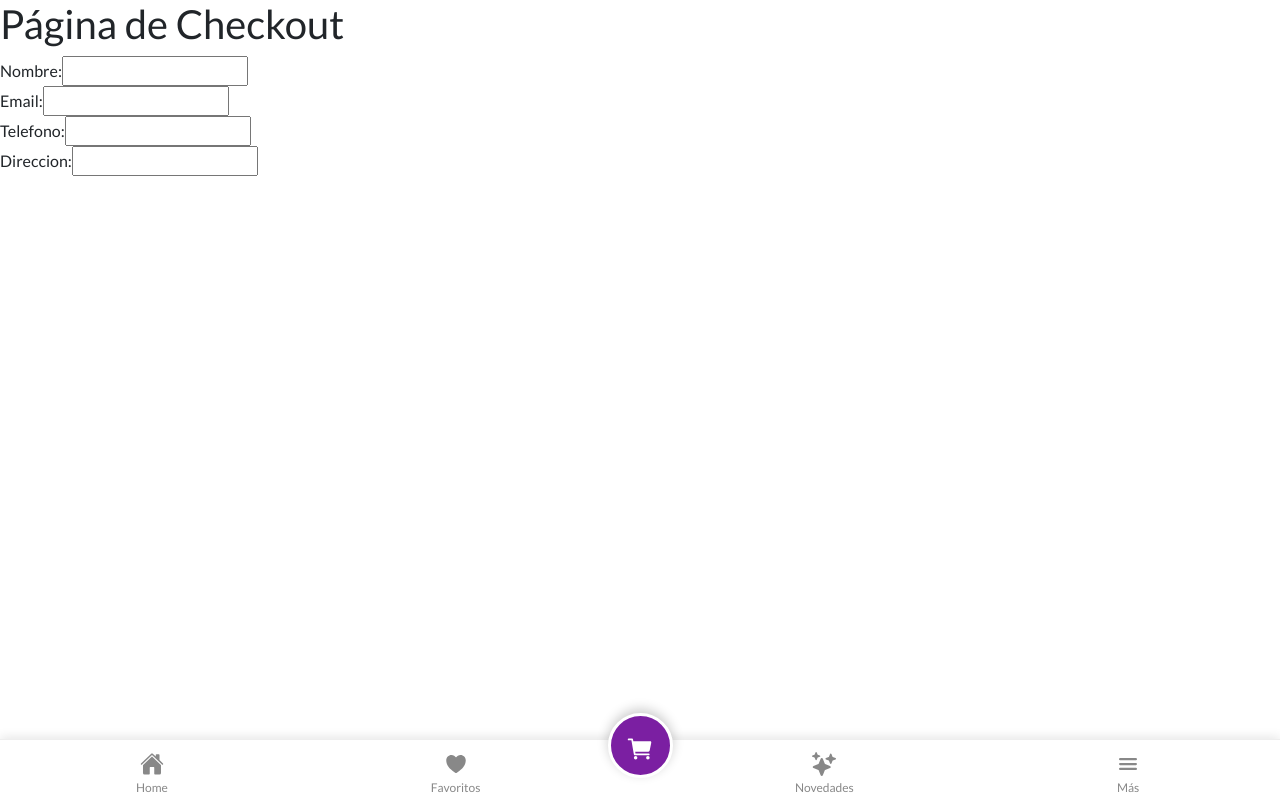
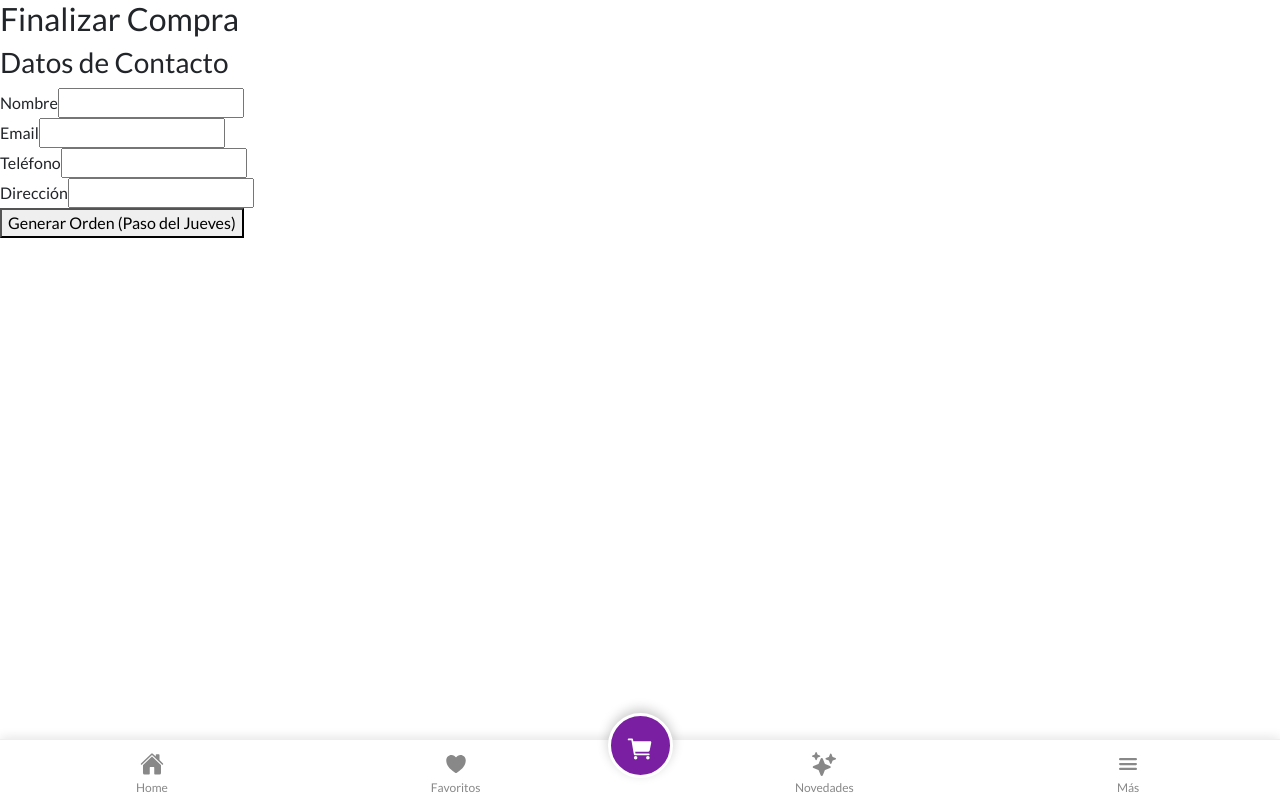
Before and after one commit to joajose8209/proyecto-e-commerce, a React (Vite) app: page /checkout in a window 1280 px wide. Built offline with nearby package versions, Linux system fonts and the light colour scheme.

Commit message:
Sprint 12 - Tarea 2: Manejo de estado en formulario checkout

```diff
--- a/src/pages/CheckoutPage.jsx
+++ b/src/pages/CheckoutPage.jsx
@@ -1,29 +1,79 @@
-import React from 'react';
+import React, { useState } from 'react';
 
-const CheckoutPage = () => {
+
+function CheckoutPage() {
+  const [formData, setFormData] = useState({
+    nombre: '',
+    email: '',
+    telefono: '',
+    direccion: ''
+  });
+
+  const handleChange = (e) => {
+    const { name, value } = e.target;
+    setFormData((prevData) => ({
+      ...prevData,
+      [name]: value
+    }));
+  };
+
   return (
-<div>
-<h1>Página de Checkout</h1>
-<form>
-<div>
-<label htmlFor='nombre'>Nombre:</label>
-<input type="text" id='nombre' name='nombre' />
+    <div className="checkout-container">
+      <h2>Finalizar Compra</h2>
+
+      <form className="checkout-form">
+        <h3>Datos de Contacto</h3>
+
+        <div className="form-group">
+          <label htmlFor="nombre">Nombre</label>
+          <input
+            type="text"
+            id="nombre"
+            name="nombre"
+            value={formData.nombre}
+            onChange={handleChange}
+          />
         </div>
-<div>
-<label htmlFor='email'>Email:</label>
-<input type="email" id='email' name='email' />
+
+        <div className="form-group">
+          <label htmlFor="email">Email</label>
+          <input
+            type="email"
+            id="email"
+            name="email"
+            value={formData.email}
+            onChange={handleChange}
+          />
         </div>
-<div>
-<label htmlFor='telefono'>Telefono:</label>
-<input type="tel" id='telefono' name='telefono' />
+
+        <div className="form-group">
+          <label htmlFor="telefono">Teléfono</label>
+          <input
+            type="tel"
+            id="telefono"
+            name="telefono"
+            value={formData.telefono}
+            onChange={handleChange}
+          />
         </div>
-<div>
-<label htmlFor='direccion'>Direccion:</label>
-<input type="text" id='direccion' name='direccion' />
+
+        <div className="form-group">
+          <label htmlFor="direccion">Dirección</label>
+          <input
+            type="text"
+            id="direccion"
+            name="direccion"
+            value={formData.direccion}
+            onChange={handleChange}
+          />
         </div>
+
+        <button type="submit" className="submit-order-btn">
+          Generar Orden (Paso del Jueves)
+        </button>
       </form>
     </div>
   );
-};
+}
 
 export default CheckoutPage;
```
Lines whose indentation alone changed are shown as unchanged.
